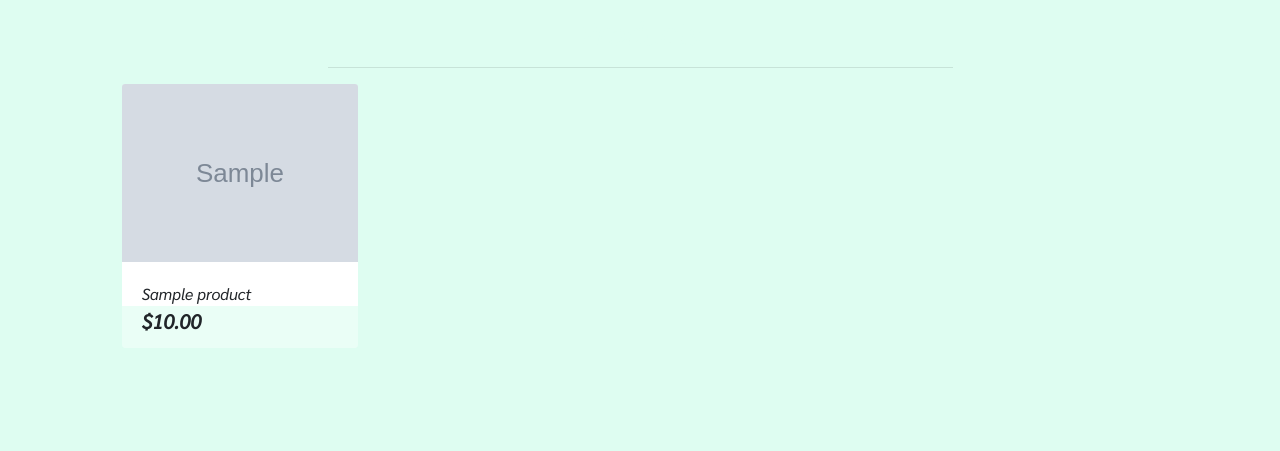
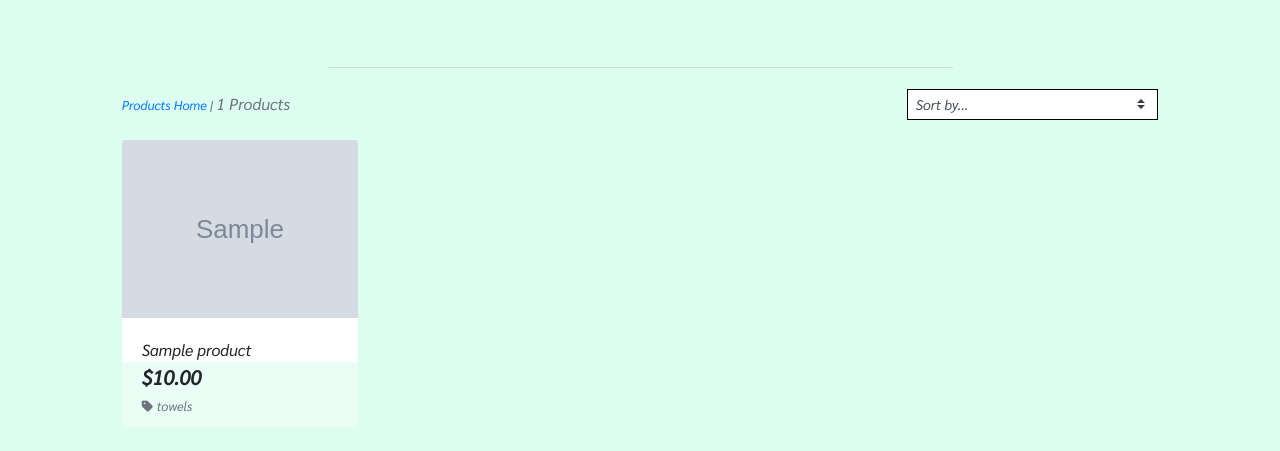
Before and after one commit to Code-Institute-Submissions/Federvgh-ms4-broder, a Django app: page /products/?category=towels in a window 1280 px wide. Shown: the part 167-618 px from the top of the page. Run offline with Django 3.2, Linux system fonts and the light colour scheme; data comes from the database, SQL or seed files in the repository; tables that the repository leaves empty hold one stand-in row (values such as "Sample post"); grey boxes marked "Sample" are stand-in pictures; parts of the project's set-up code (start-up, migrations or seed data) failed here and were passed over; some libraries are stand-ins or nearby versions.

Commit message:
added sorting by price, category and name

```diff
--- a/products/templates/products/products.html
+++ b/products/templates/products/products.html
@@ -20,7 +20,29 @@
         </div>
         <div class="row">
             <div class="product-container col-10 offset-1">
-                <div class="row mt-1 mb-2"></div>
+                <div class="row mt-1 mb-2">
+                <div class="col-12 col-md-6 my-auto order-md-last d-flex justify-content-center justify-content-md-end">
+                    <div class="sort-select-wrapper w-50">
+                        <select id="sort-selector" class="custom-select custom-select-sm rounded-0 border border-{% if current_sorting != 'None_None' %}info{% else %}black{% endif %}">
+                            <option value="reset" {% if current_sorting == 'None_None' %}selected{% endif %}>Sort by...</option>
+                            <option value="price_asc" {% if current_sorting == 'price_asc' %}selected{% endif %}>Price (low to high)</option>
+                            <option value="price_desc" {% if current_sorting == 'price_desc' %}selected{% endif %}>Price (high to low)</option>
+                            <option value="name_asc" {% if current_sorting == 'name_asc' %}selected{% endif %}>Name (A-Z)</option>
+                            <option value="name_desc" {% if current_sorting == 'name_desc' %}selected{% endif %}>Name (Z-A)</option>
+                            <option value="category_asc" {% if current_sorting == 'category_asc' %}selected{% endif %}>Category (A-Z)</option>
+                            <option value="category_desc" {% if current_sorting == 'category_desc' %}selected{% endif %}>Category (Z-A)</option>
+                        </select>
+                    </div>
+                </div>
+                <div class="col-12 col-md-6 order-md-first">
+                    <p class="text-muted mt-3 text-center text-md-left">
+                        {% if search_term or current_categories or current_sorting != 'None_None' %}
+                            <span class="small"><a href="{% url 'products' %}">Products Home</a> | </span>
+                        {% endif %}
+                        {{ products|length }} Products{% if search_term %} found for <strong>"{{ search_term }}"</strong>{% endif %}
+                    </p>
+                </div>
+            </div>
                 <div class="row">
                     {% for product in products %}
                         <div class="col-sm-6 col-md-6 col-lg-4 col-xl-3">
@@ -41,6 +63,13 @@
                                     <div class="row">
                                         <div class="col">
                                             <p class="lead mb-0 text-left font-weight-bold">${{ product.price }}</p>
+                                            {% if product.category %}
+                                            <p class="small mt-1 mb-0">
+                                                <a class="text-muted" href="{% url 'products' %}?category={{ product.category.name }}">
+                                                    <i class="fas fa-tag mr-1"></i>{{ product.category.friendly_name }}
+                                                </a>
+                                            </p>
+                                            {% endif %}
                                         </div>
                                     </div>
                                 </div>
--- a/products/views.py
+++ b/products/views.py
@@ -19,7 +19,8 @@ def all_products(request):
             if sortkey == 'name':
                 sortkey = 'lower_name'
                 products = products.annotate(lower_name=Lower('name'))
-
+            if sortkey == 'category':
+                sortkey = 'category__name'
             if 'direction' in request.GET:
                 direction = request.GET['direction']
                 if direction == 'desc':
--- a/static/css/base.css
+++ b/static/css/base.css
@@ -61,12 +61,6 @@ body {
 	position: fixed;
 	background: #defdf1;
 	z-index: -1;
-}
-
-
-a.category-badge > span.badge:hover {
-    background: #212529 !important;
-    color: #fff !important;
 }
 
 .btt-button {
```
Also changed, not shown: products/templates/products/product_detail.html (+6 -4 lines).
